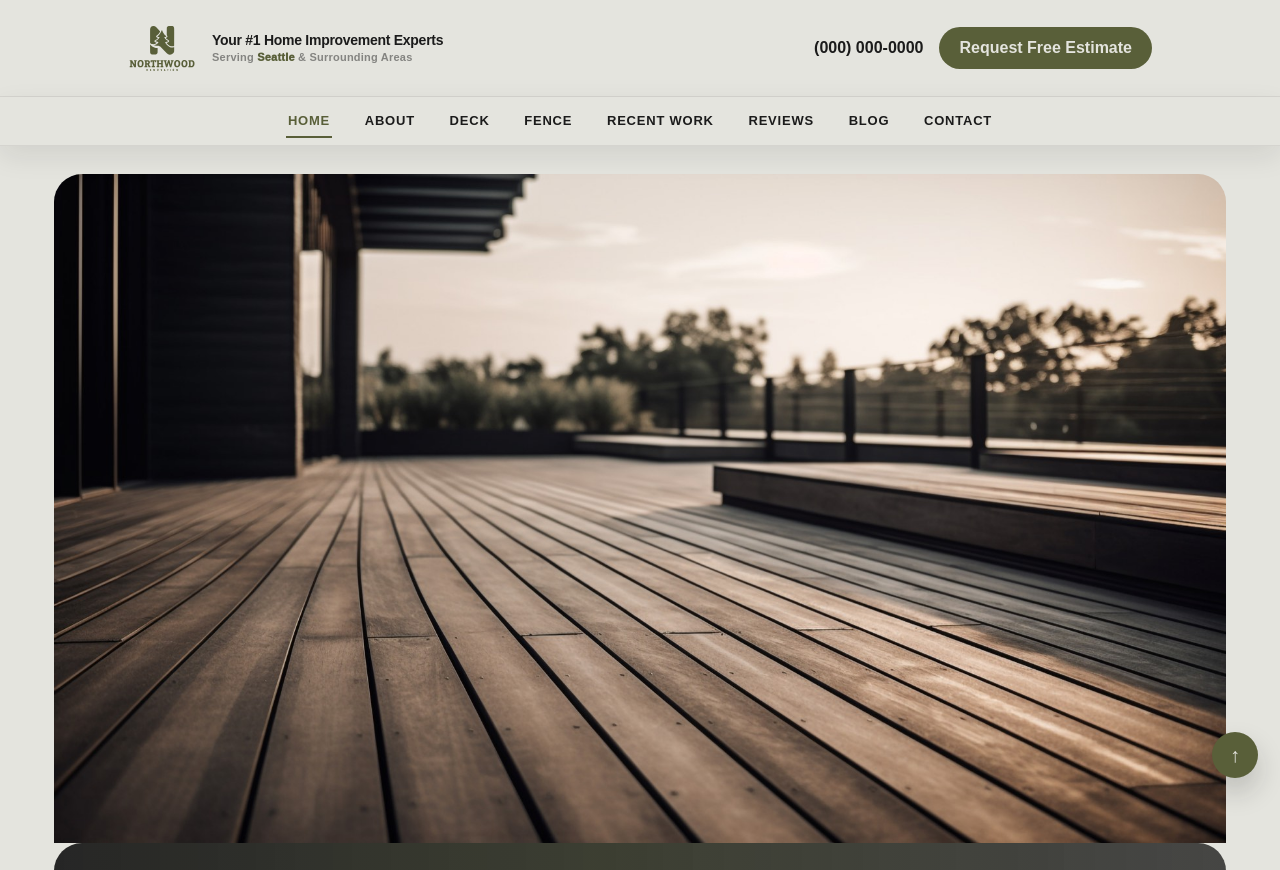
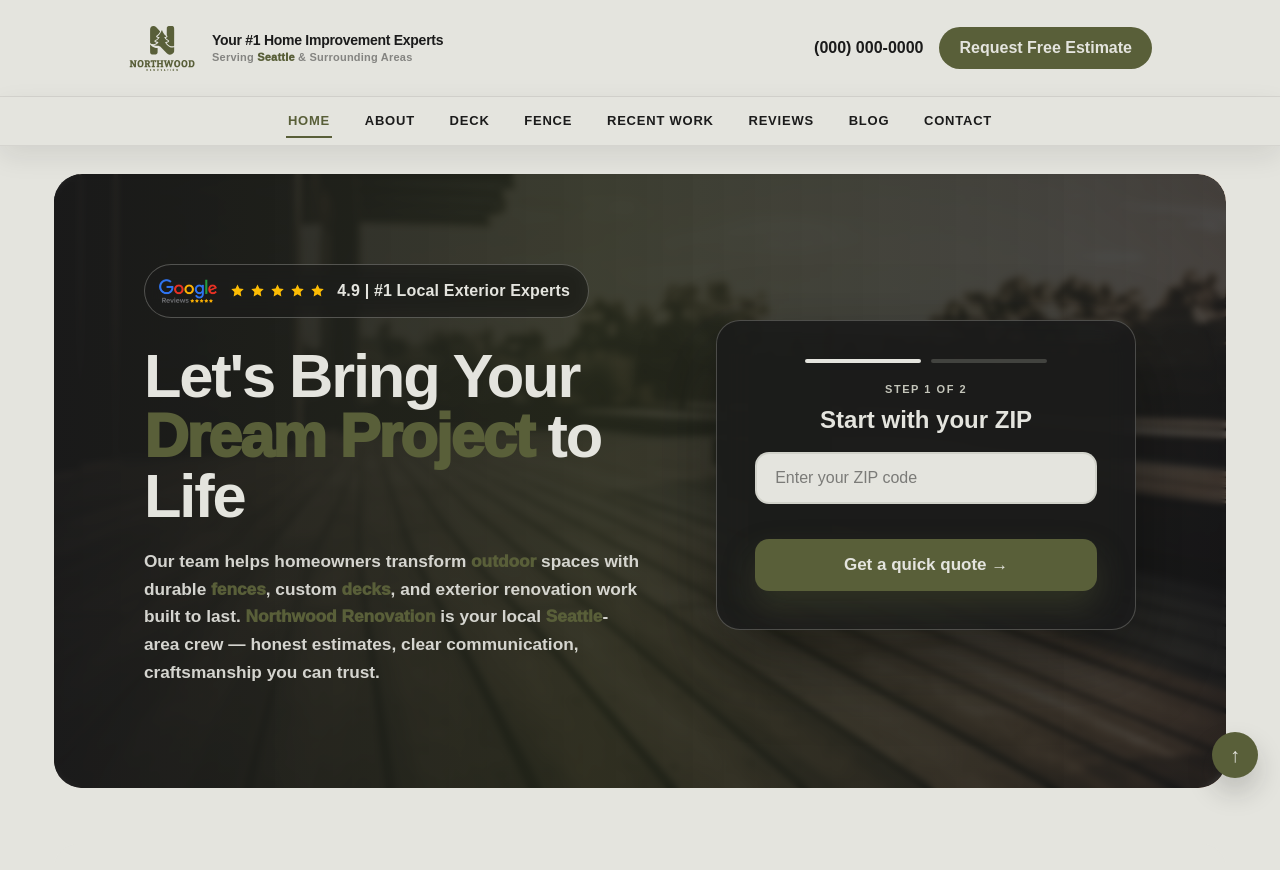
Before and after one commit to savchyk-vlad/nw, a Gatsby site: page / in a window 1280 px wide. Shown: the top 870 px of the page. Built offline with nearby package versions, Linux system fonts and the light colour scheme; Gatsby itself is replaced by a stand-in of ours.

Commit message:
hero bug-fix

```diff
--- a/src/components/home/hero.tsx
+++ b/src/components/home/hero.tsx
@@ -97,7 +97,9 @@ const Hero = () => {
   };
 
   return (
-    <section className="home-quote-hero">
+    <section
+      className="home-quote-hero"
+      style={{ overflow: "hidden", position: "relative" }}>
       <StaticImage
         src="../../images/deck-hero-background.jpg"
         alt=""
@@ -105,12 +107,28 @@ const Hero = () => {
         className="home-quote-hero__media"
         imgClassName="home-quote-hero__image"
         layout="fullWidth"
+        loading="eager"
         placeholder="blurred"
         quality={72}
         formats={["auto", "webp", "avif"]}
+        style={{
+          display: "block",
+          inset: 0,
+          pointerEvents: "none",
+          position: "absolute",
+          zIndex: 0,
+        }}
+        imgStyle={{
+          objectFit: "cover",
+          objectPosition: "center",
+        }}
       />
-      <div className="home-quote-hero__overlay">
-        <div className="home-quote-hero__content">
+      <div
+        className="home-quote-hero__overlay"
+        style={{ position: "relative", zIndex: 1 }}>
+        <div
+          className="home-quote-hero__content"
+          style={{ position: "relative", zIndex: 1 }}>
           <div className="home-quote-hero__copy">
             <div
               className="home-quote-hero__rating"
```
Also changed, not shown: src/pages/projects.tsx (+22 -3 lines).
